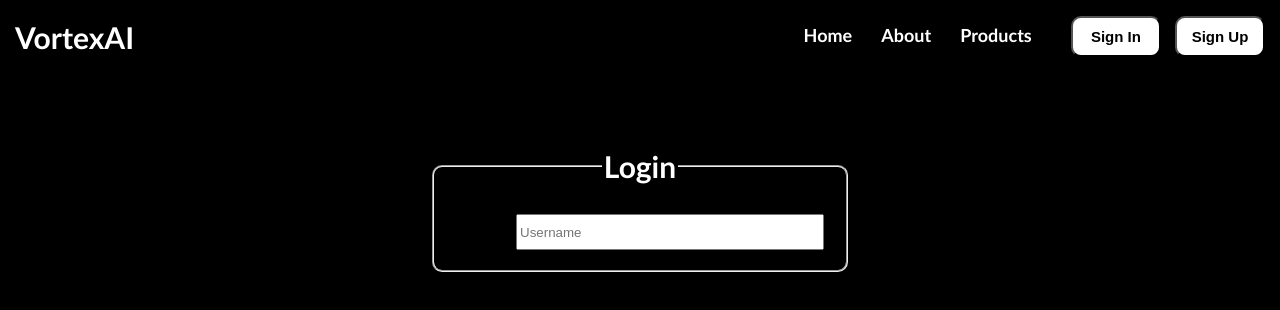
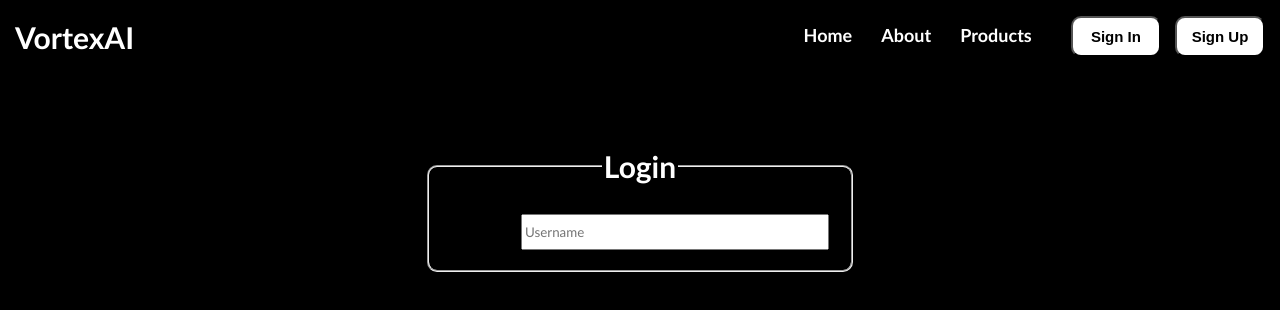
Before and after one commit to jayvenkatesanmeenakshi-hue/VortexAI, a plain HTML site: page SignIn.html in a window 1280 px wide. Drawn offline with Linux system fonts and the light colour scheme.

Commit message:
i did these changes!

```diff
--- a/style.css
+++ b/style.css
@@ -63,7 +63,7 @@ fieldset {
     margin: 10px;
     margin-top: 0;
     justify-content: center;
-    margin-left: 70px;
+    margin-left: 80px;
 }
 
 label {
@@ -75,4 +75,6 @@ label {
 .username-input {
     width: 300px;
     height: 30px;
+    font-family: calibri;
+
 }
```
